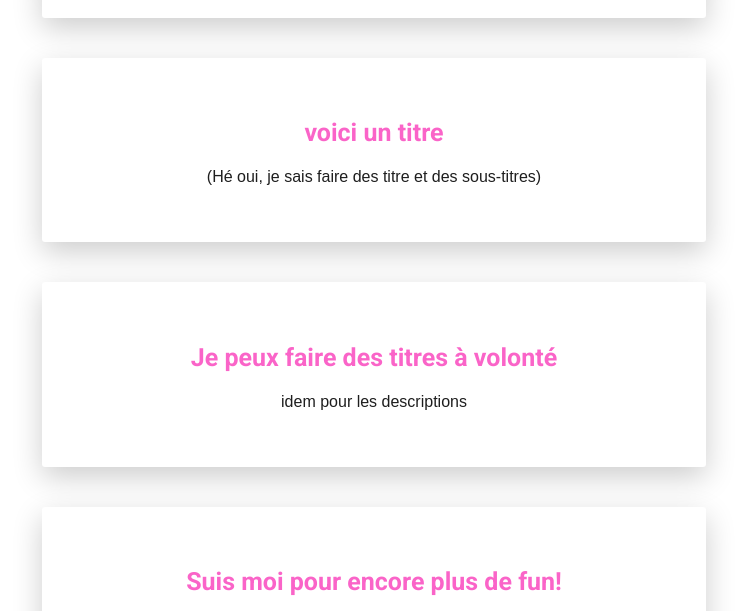
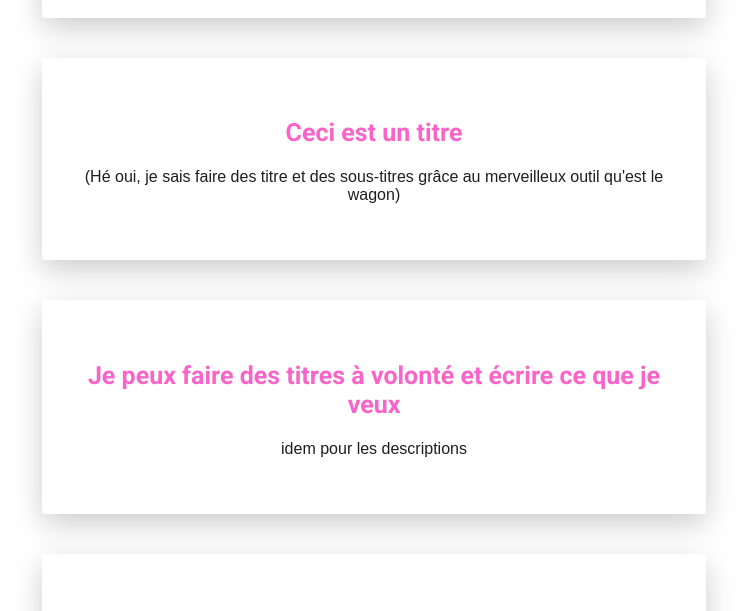
Before and after one commit to taraDAMICO112/My-profile, a plain HTML site: page index.html in a window 1280 px wide. Shown: the part 552-1163 px from the top of the page, without its empty margins (266-1013 px from the left). Drawn offline with Linux system fonts and the light colour scheme.

Commit message:
Update index.html

```diff
--- a/index.html
+++ b/index.html
@@ -35,17 +35,17 @@
 			</div>
 
 			<div class="card-white">
-			<h2>voici un titre </h2>
-				<p>(Hé oui, je sais faire des titre et des sous-titres) </p>
+			<h2>Ceci est un titre </h2>
+				<p>(Hé oui, je sais faire des titre et des sous-titres grâce au merveilleux outil qu'est le wagon) </p>
 			</div>
 
 			<div class="card-white">
-			<h2>Je peux faire des titres à volonté</h2>
+			<h2>Je peux faire des titres à volonté et écrire ce que je veux</h2>
 				<p>idem pour les descriptions</p>
 			</div>
 
 			<div class="card-white">
-				<h2>Suis moi pour encore plus de fun!</h2>
+				<h2>Suivez ces sites pour encore plus de fun!</h2>
 							 <ul class="list-inline">
 			        		  <li>
 			         	   <a href="https://github.com/papillard" target="_blank">
```
